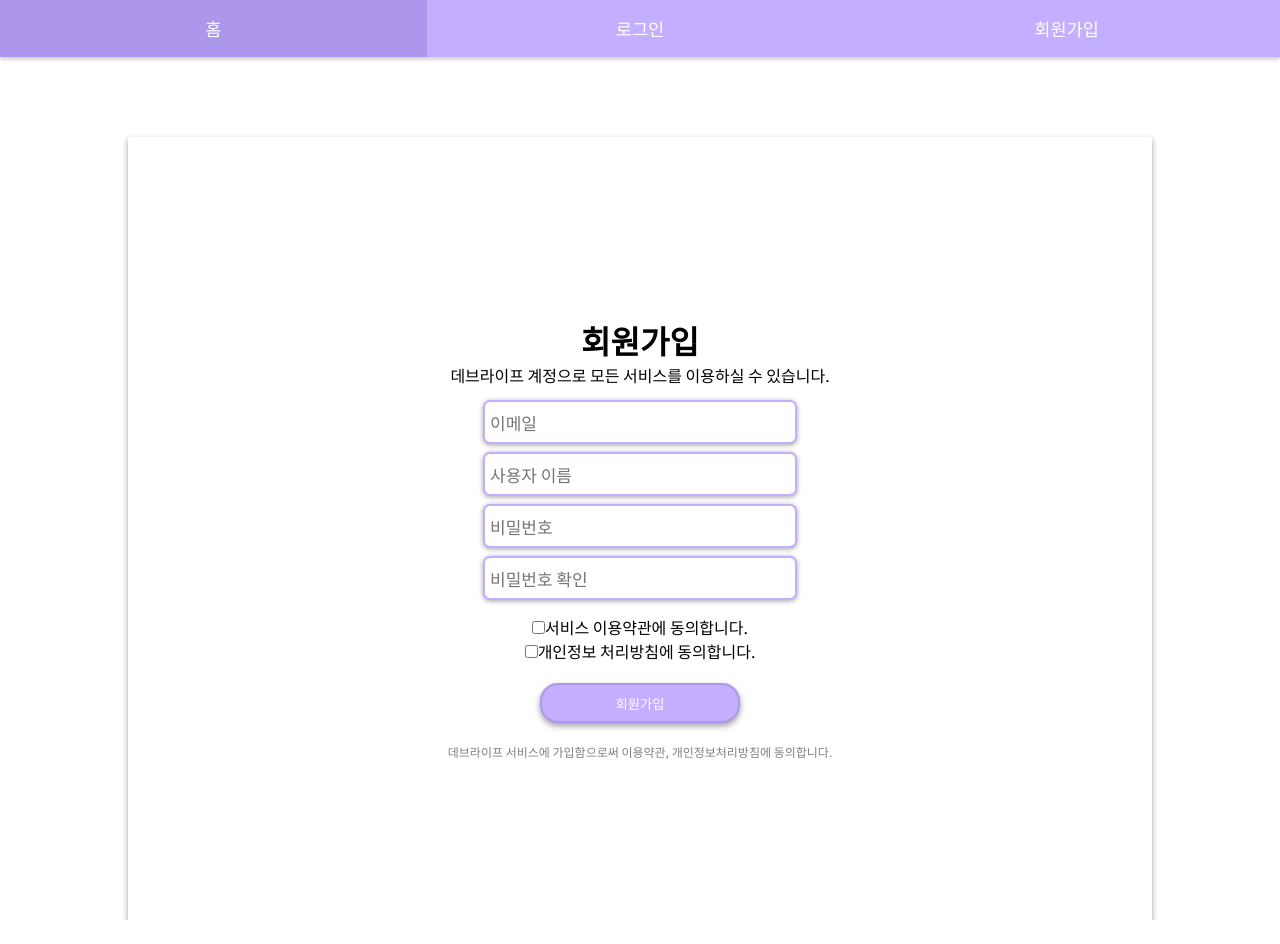
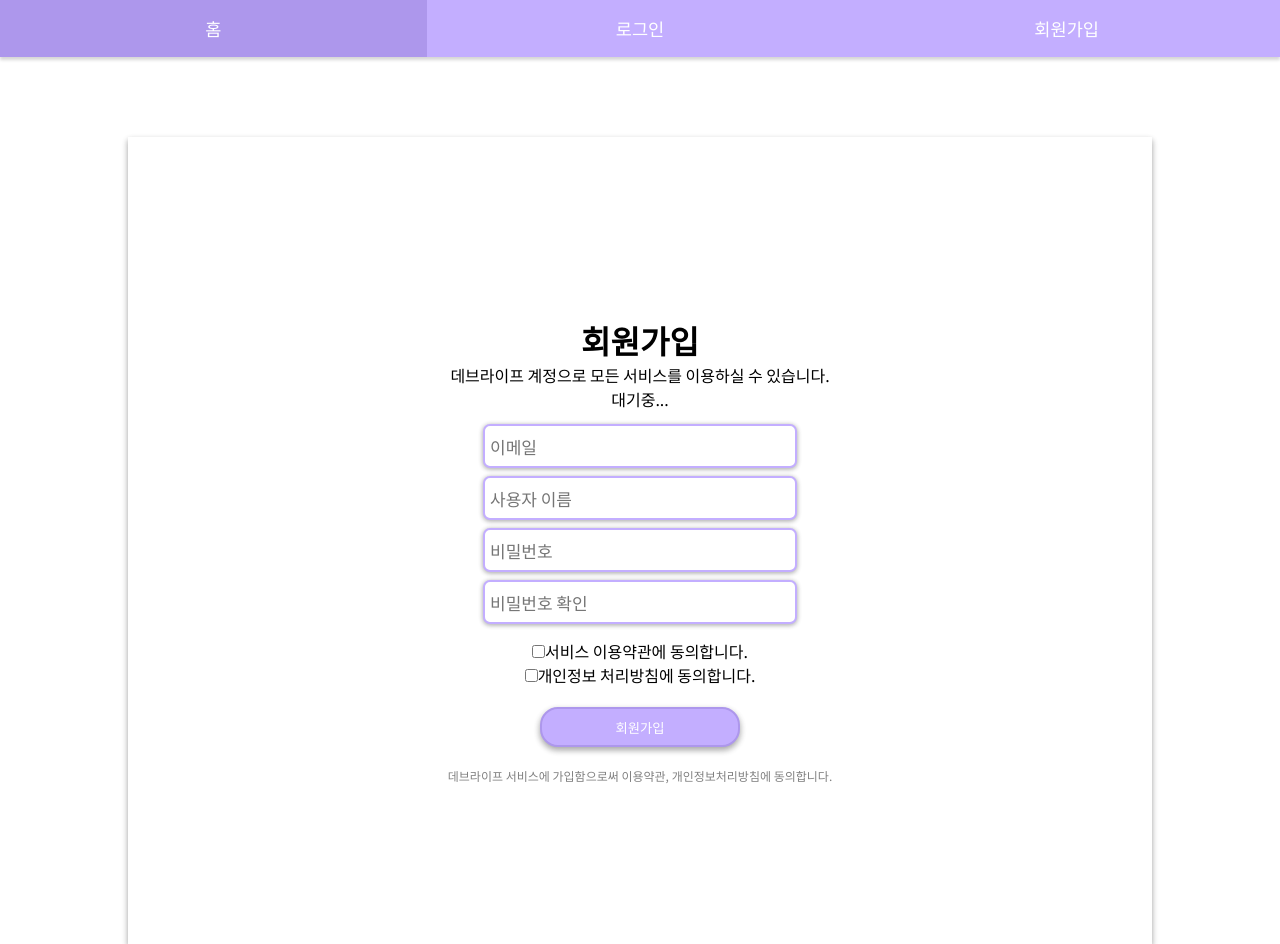
Before and after one commit to 5tarlight/devpub-frontend, a React (Create React App) app: page /register in a window 1280 px wide. Before the commit the page ends 920 px from the top, so only its background shows below. Built offline with nearby package versions, Linux system fonts and the light colour scheme; what redux-pender would draw is missing.

Commit message:
temp loading msg

```diff
--- a/src/components/auth/RegisterForm/RegisterForm.tsx
+++ b/src/components/auth/RegisterForm/RegisterForm.tsx
@@ -8,8 +8,6 @@ import styles from './RegisterForm.scss';
 import classNames from 'classnames/bind';
 import AuthInput from '../AuthInput/AuthInput';
 import Button from '../../Button/Button';
-import axios from 'axios';
-import { server } from '../../../secret';
 import { useHistory } from 'react-router-dom';
 
 const cx = classNames.bind(styles);
@@ -143,7 +141,6 @@ const RegisterForm: FC<Props> = ({
 
     if (ce && cn && pc && pcn && tc && plc) {
       onRegister(email, displayedName, password);
-      alert(success);
     }
   };
 
@@ -158,6 +155,7 @@ const RegisterForm: FC<Props> = ({
       <div className={cx('register-title')}>
         <h1>회원가입</h1>
         <p>데브라이프 계정으로 모든 서비스를 이용하실 수 있습니다.</p>
+        {success ? '처리중...' : '대기중...'}
       </div>
       <div className={cx('error-msg')}>{emailMsg}</div>
       <AuthInput
--- a/src/containers/RegisterContainer.tsx
+++ b/src/containers/RegisterContainer.tsx
@@ -1,29 +1,28 @@
 import React from 'react';
 import { RegisterForm } from '../components';
-import { useDispatch, useSelector } from 'react-redux';
+import { useSelector } from 'react-redux';
 import { RootState } from '../modules';
-import { register } from '../modules/register';
+import { postRegister } from '../modules/register';
 
 const RegisterContainer = () => {
-  const dispatch = useDispatch();
-
-  const success = useSelector((state: RootState) => state.register.success);
-  const id = useSelector((state: RootState) => state.register.id);
-  const email = useSelector((state: RootState) => state.register.email);
+  const pending = useSelector((state: RootState) => state.register.pending);
+  const error = useSelector((state: RootState) => state.register.error);
+  const id = useSelector((state: RootState) => state.register.data.id);
+  const email = useSelector((state: RootState) => state.register.data.email);
   const displayedName = useSelector(
-    (state: RootState) => state.register.displayedName,
+    (state: RootState) => state.register.data.displayedName,
   );
   const onRegister = (
     email: string,
     displayedName: string,
     password: string,
-  ) => {
-    dispatch(register(email, displayedName, password));
+  ) => () => {
+    postRegister(email, displayedName, password);
   };
 
   return (
     <RegisterForm
-      success={success}
+      success={pending}
       id={id}
       email={email}
       displayedName={displayedName}
--- a/src/modules/register.ts
+++ b/src/modules/register.ts
@@ -2,9 +2,15 @@ import { createAction, handleActions } from 'redux-actions';
 import axios from 'axios';
 import { server } from '../secret';
 
-const REGISTER = 'register/REGISTER' as const;
+const REGISTER_POST_PENDING = 'register/POST_PENDING' as const;
+const REGISTER_POST_SUCCESS = 'register/POST_SUCCESS' as const;
+const REGISTER_POST_FAILURE = 'register/POST_FAILURE' as const;
 
-export const register = createAction(REGISTER, tryRegister);
+const registerPostPending = createAction(REGISTER_POST_PENDING);
+const registerPostSuccess = createAction(REGISTER_POST_SUCCESS);
+const reigsterPostFailure = createAction(REGISTER_POST_FAILURE);
+
+// export const register = createAction(REGISTER, tryRegister);
 // export const register = (
 //   email: string,
 //   displayedName: string,
@@ -22,20 +28,11 @@ export const register = createAction(REGISTER, tryRegister);
 //   },
 // });
 
-export type RegisterAction = ReturnType<typeof register>;
-
-type RegisterState = {
-  success: boolean;
-  id?: string;
-  email?: string;
-  displayedName?: string;
-};
-
-const initialState: RegisterState = {
-  success: false,
-};
-
-function tryRegister(email: string, displayedName: string, password: string) {
+const requestRegister = (
+  email: string,
+  displayedName: string,
+  password: string,
+) => {
   const query =
     'mutation {\n' +
     '  register(email: "' +
@@ -53,30 +50,83 @@ function tryRegister(email: string, displayedName: string, password: string) {
   return axios.post(server, query, {
     headers: { 'Content-Type': 'application/graphql' },
   });
-}
+};
+
+export const postRegister = (
+  email: string,
+  displayedName: string,
+  password: string,
+) => (dispatch: any) => {
+  dispatch(registerPostPending());
+
+  return requestRegister(email, displayedName, password)
+    .then((res) => {
+      dispatch(registerPostSuccess(res));
+      return res;
+    })
+    .catch((err) => {
+      dispatch(reigsterPostFailure(err));
+      throw err;
+    });
+};
+
+export type RegisterAction =
+  | ReturnType<typeof registerPostPending>
+  | ReturnType<typeof registerPostSuccess>
+  | ReturnType<typeof reigsterPostFailure>;
+
+export type RegisterState = {
+  pending: boolean;
+  error: boolean;
+  data: {
+    id: string;
+    email: string;
+    displayedName: string;
+  };
+};
+
+const initialState: RegisterState = {
+  pending: false,
+  error: false,
+  data: {
+    id: '',
+    displayedName: '',
+    email: '',
+  },
+};
 
 export default handleActions(
   {
-    // [REGISTER]: (state: RegisterState, action: any) => {
-    //   const {
-    //     payload: { email, displayedName, password, setErrorMsg, redirect },
-    //   } = action;
-    //
-    //   console.log('start register process');
-    //
-    //   if (serverRes.status === 400) {
-    //     setErrorMsg('이미 해당 이메일이 사용 중 입니다.');
-    //     return;
-    //   } else {
-    //     console.dir(serverRes.data);
-    //     redirect('/');
-    //   }
-    //
-    //   return {
-    //     ...state,
-    //     success: !state.success,
-    //   };
-    // },
+    [REGISTER_POST_PENDING]: (state, action) => {
+      return {
+        ...state,
+        pending: true,
+        error: false,
+      };
+    },
+    [REGISTER_POST_SUCCESS]: (state, action) => {
+      const {
+        payload: {
+          data: { id, email, displayedName },
+        },
+      } = action;
+
+      return {
+        ...state,
+        pending: false,
+        data: {
+          id,
+          email,
+          displayedName,
+        },
+      };
+    },
+    [REGISTER_POST_FAILURE]: (state, action) => {
+      return {
+        ...state,
+        error: true,
+      };
+    },
   },
   initialState,
 );
```
